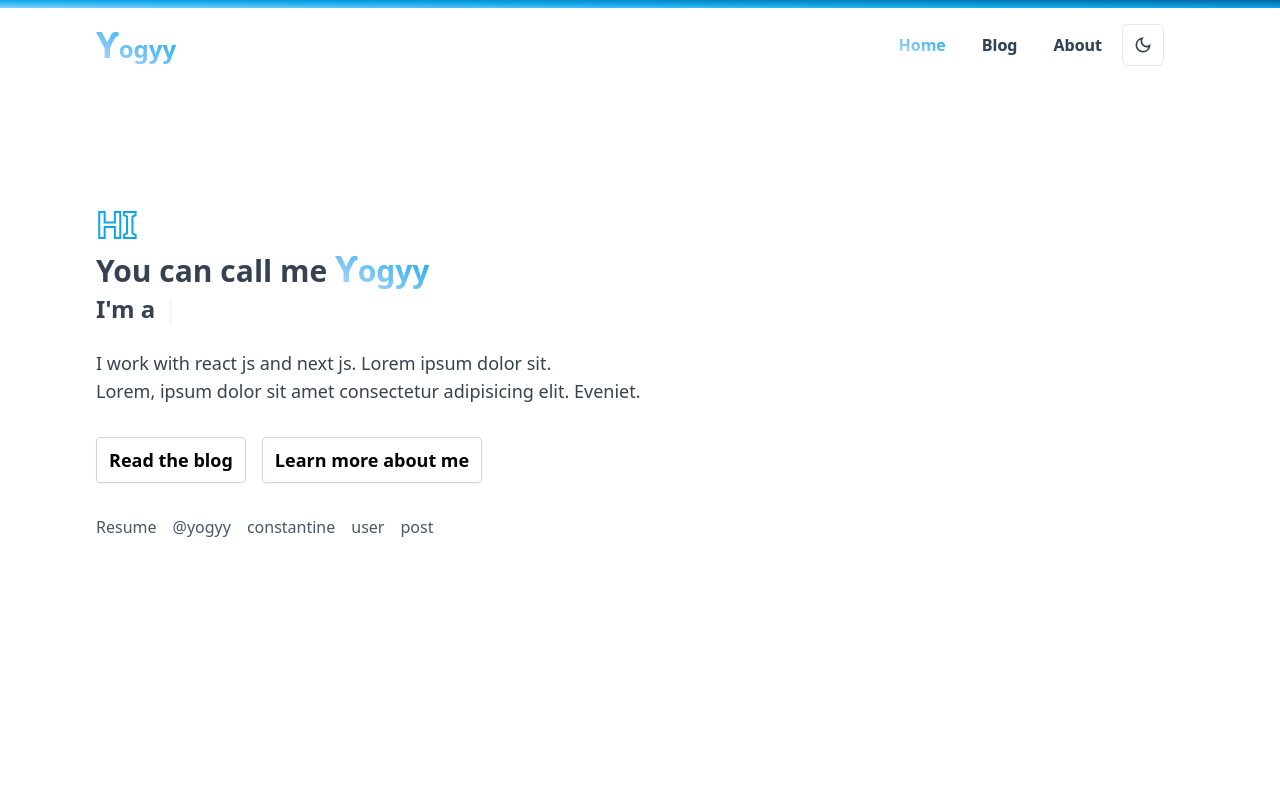
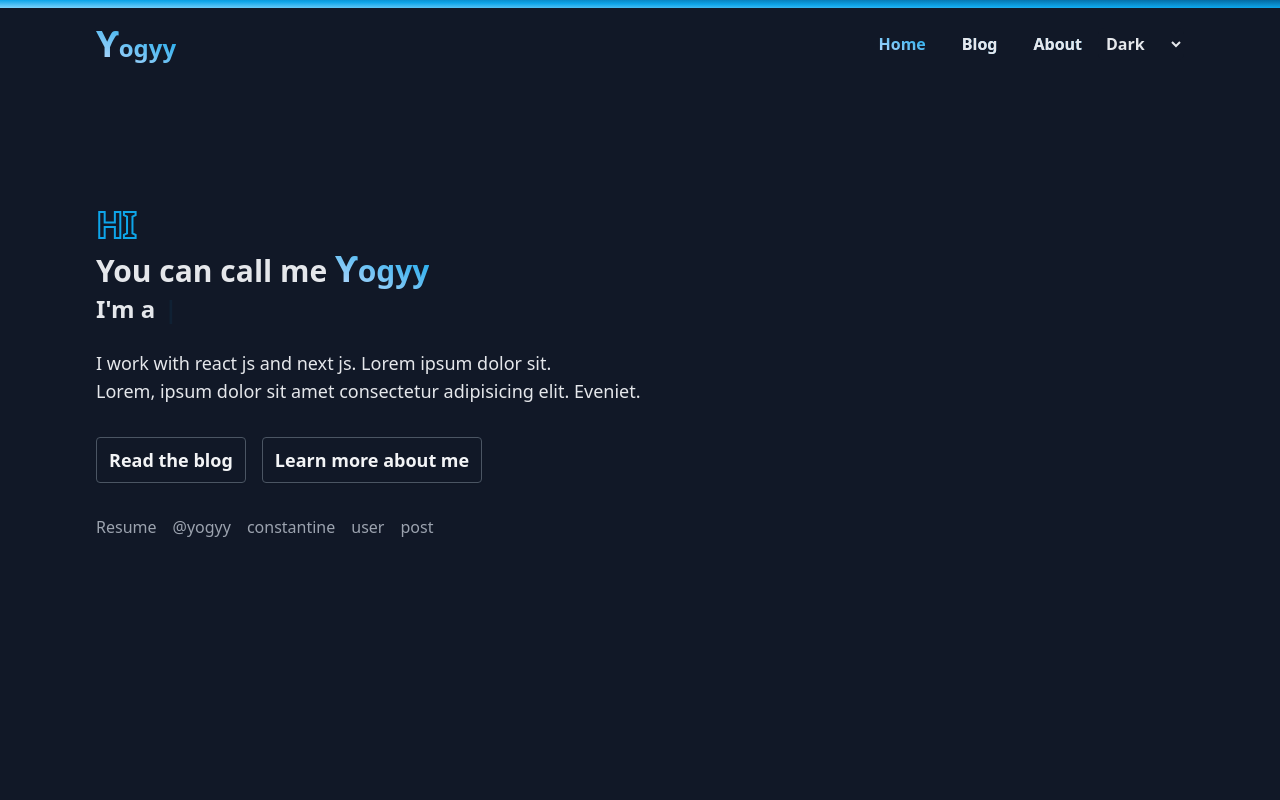
Before and after one commit to yogyy/learn-NextJS, a Next.js app: page / in a window 1280 px wide. Shown: the top 800 px of the page. Built offline with nearby package versions, Linux system fonts and the light colour scheme.

Commit message:
using next/theme, shit many problem

```diff
--- a/components/Footer/index.tsx
+++ b/components/Footer/index.tsx
@@ -65,7 +65,7 @@ export default function Footer() {
     setShowModal(!showModal);
   }
   return (
-    <div className="bg-white  dark:bg-gray-900">
+    <div className="bg-white transition-colors dark:bg-gray-900">
       <hr className="my-6 border-gray-200 sm:mx-auto dark:border-gray-700 lg:my-8" />
       <div className="py-4 layout ">
         <div className="md:flex md:justify-between">
--- a/components/button/ThemeButton.tsx
+++ b/components/button/ThemeButton.tsx
@@ -1,73 +1,83 @@
-import {useEffect, useState} from 'react';
+import clsx from 'clsx';
+import {useTheme} from 'next-themes';
+import React from 'react';
 
-const ThemeButton = () => {
-  const [theme, setTheme] = useState(null || String);
+type ThemeButtonProps = React.ComponentPropsWithoutRef<'button'>;
 
-  useEffect(() => {
-    // On component mount or when changing themes, best to add inline in `head` to avoid FOUC
-    if (
-      localStorage.theme === 'dark' ||
-      (!('theme' in localStorage) && window.matchMedia('(prefers-color-scheme: dark)').matches)
-    ) {
-      document.documentElement.classList.add('dark');
-      setTheme('dark');
-    } else {
-      document.documentElement.classList.remove('dark');
-      setTheme('light');
+export default function ThemeButton() {
+  const {theme, setTheme} = useTheme();
+  return (
+    <div className="relative ml-4 ">
+      <select
+        className="rounded-md p-1 bg-white dark:bg-gray-900"
+        value={theme}
+        onChange={(e) => setTheme(e.target.value)}>
+        <option value="system">System</option>
+        <option value="dark">Dark</option>
+        <option value="light">Light</option>
+      </select>
+      {/* <ul>
+        <li>
+          <select value={theme} onChange={(e) => setTheme(e.target.value)}>
+            theme?
+          </select>
+          <ul className="dropdown ">
+            <li onClick={() => setTheme('dark')}>dark</li>
+            <li onClick={() => setTheme('light')}>light</li>
+          </ul>
+        </li>
+      </ul> */}
+    </div>
+  );
 }
-  }, []);
 
-  const handleThemeToggle = () => {
-    // Whenever the user explicitly chooses light mode
-    if (theme === 'dark') {
-      localStorage.theme = 'light';
-      document.documentElement.classList.remove('dark');
-      setTheme('light');
-    } else if (theme === 'light') {
-      // Whenever the user explicitly chooses dark mode
-      localStorage.theme = 'dark';
-      document.documentElement.classList.add('dark');
-      setTheme('dark');
-    } else {
-      // Whenever the user explicitly chooses to respect the OS preference
-      localStorage.removeItem('theme');
-      document.documentElement.classList.remove('dark');
-      setTheme('light');
-    }
-  };
-
+// still has error when refresh on light
+export function ThemeButtonOld({className, ...rest}: ThemeButtonProps) {
+  const {theme, setTheme} = useTheme();
   return (
     <button
-      className="rounded-md mx-5 p-2 focus:outline-none md:p-2.5 border dark:border-gray-600 hover:border-primary-300 hover:text-primary-300 dark:hover:border-primary-300 dark:hover:text-primary-300 focus-visible:border-primary-300 focus-visible:text-primary-300 dark:focus-visible:border-primary-300 dark:focus-visible:text-primary-300 text-lg md:text-xl"
-      onClick={handleThemeToggle}>
-      {theme === 'dark' ? <Sun /> : <Moon />}
+      className={clsx(
+        'rounded-md p-2 focus:outline-none md:p-2.5',
+        'border dark:border-gray-600',
+        'hover:border-primary-300 hover:text-primary-300 dark:hover:border-primary-300 dark:hover:text-primary-300',
+        'focus-visible:border-primary-300 focus-visible:text-primary-300 dark:focus-visible:border-primary-300 dark:focus-visible:text-primary-300',
+        'text-lg md:text-xl',
+        className
+      )}
+      {...rest}
+      onClick={() => setTheme(theme === 'dark' ? 'light' : 'dark')}>
+      {theme === 'light' ? <Moon /> : <Sun />}
     </button>
+  );
+}
+
+export const Moon = () => {
+  return (
+    <svg
+      xmlns="http://www.w3.org/2000/svg"
+      width="1em"
+      height="1em"
+      className="ionicon"
+      viewBox="0 0 512 512">
+      <path
+        d="M160 136c0-30.62 4.51-61.61 16-88C99.57 81.27 48 159.32 48 248c0 119.29 96.71 216 216 216 88.68 0 166.73-51.57 200-128-26.39 11.49-57.38 16-88 16-119.29 0-216-96.71-216-216z"
+        fill="none"
+        stroke="currentColor"
+        strokeLinecap="round"
+        strokeLinejoin="round"
+        strokeWidth="32"
+      />
+    </svg>
   );
 };
 
-export default ThemeButton;
-
-export const Moon = () => {
-  return (
-    <div>
-      <svg xmlns="http://www.w3.org/2000/svg" width="1em" height="1em" viewBox="0 0 24 24">
-        <path
-          fill="currentColor"
-          d="M9.37 5.51A7.35 7.35 0 0 0 9.1 7.5c0 4.08 3.32 7.4 7.4 7.4c.68 0 1.35-.09 1.99-.27A7.014 7.014 0 0 1 12 19c-3.86 0-7-3.14-7-7c0-2.93 1.81-5.45 4.37-6.49zM12 3a9 9 0 1 0 9 9c0-.46-.04-.92-.1-1.36a5.389 5.389 0 0 1-4.4 2.26a5.403 5.403 0 0 1-3.14-9.8c-.44-.06-.9-.1-1.36-.1z"
-        />
-      </svg>
-    </div>
-  );
-};
 export const Sun = () => {
   return (
-    <div className="">
     <svg xmlns="http://www.w3.org/2000/svg" width="1em" height="1em" viewBox="0 0 24 24">
       <path
         fill="currentColor"
         d="M12 15q1.25 0 2.125-.875T15 12q0-1.25-.875-2.125T12 9q-1.25 0-2.125.875T9 12q0 1.25.875 2.125T12 15Zm0 2q-2.075 0-3.537-1.463Q7 14.075 7 12t1.463-3.538Q9.925 7 12 7t3.538 1.462Q17 9.925 17 12q0 2.075-1.462 3.537Q14.075 17 12 17ZM1 13v-2h4v2Zm18 0v-2h4v2Zm-8-8V1h2v4Zm0 18v-4h2v4ZM6.35 7.75L3.875 5.275l1.4-1.4L7.75 6.35Zm12.375 12.375L16.25 17.65l1.4-1.4l2.475 2.475ZM17.65 7.75l-1.4-1.4l2.475-2.475l1.4 1.4ZM5.275 20.125l-1.4-1.4L6.35 16.25l1.4 1.4ZM12 12Z"
       />
     </svg>
-    </div>
   );
 };
--- a/components/loading.tsx
+++ b/components/loading.tsx
@@ -1,6 +1,6 @@
 export default function Loading() {
   return (
-    <div className="bg-gray-900">
+    <div className="">
       <div className="m-auto h-screen flex relative -top-12 items-center justify-center">
         <span className="loader"></span>
       </div>
--- a/package.json
+++ b/package.json
@@ -18,6 +18,7 @@
     "eslint-config-next": "13.0.7",
     "next": "13.0.7",
     "next-auth": "^4.19.2",
+    "next-themes": "^0.2.1",
     "react": "18.2.0",
     "react-dom": "18.2.0",
     "react-fast-marquee": "^1.3.5",
--- a/pages/_app.tsx
+++ b/pages/_app.tsx
@@ -1,11 +1,14 @@
 import '../styles/globals.css';
 import type {AppProps} from 'next/app';
 import {SessionProvider} from 'next-auth/react';
+import {ThemeProvider} from 'next-themes';
 
 export default function App({Component, pageProps}: AppProps) {
   return (
     <SessionProvider session={pageProps.session}>
-      <Component {...pageProps} />
+      <ThemeProvider attribute="class" defaultTheme="dark" enableSystem={true}>
+        <Component {...pageProps} />
+      </ThemeProvider>
     </SessionProvider>
   );
 }
--- a/pages/_document.tsx
+++ b/pages/_document.tsx
@@ -4,7 +4,7 @@ export default function Document() {
   return (
     <Html lang="en">
       <Head />
-      <body className="bg-white dark:bg-gray-900 text-gray-700 dark:text-gray-200">
+      <body className="bg-white transition-colors dark:bg-gray-900 text-gray-700 dark:text-gray-200">
         <Main />
         <NextScript />
       </body>
```
Also changed, not shown: 1 other file (tests, documents, lock files or other folders). Lines whose indentation alone changed are shown as unchanged.
